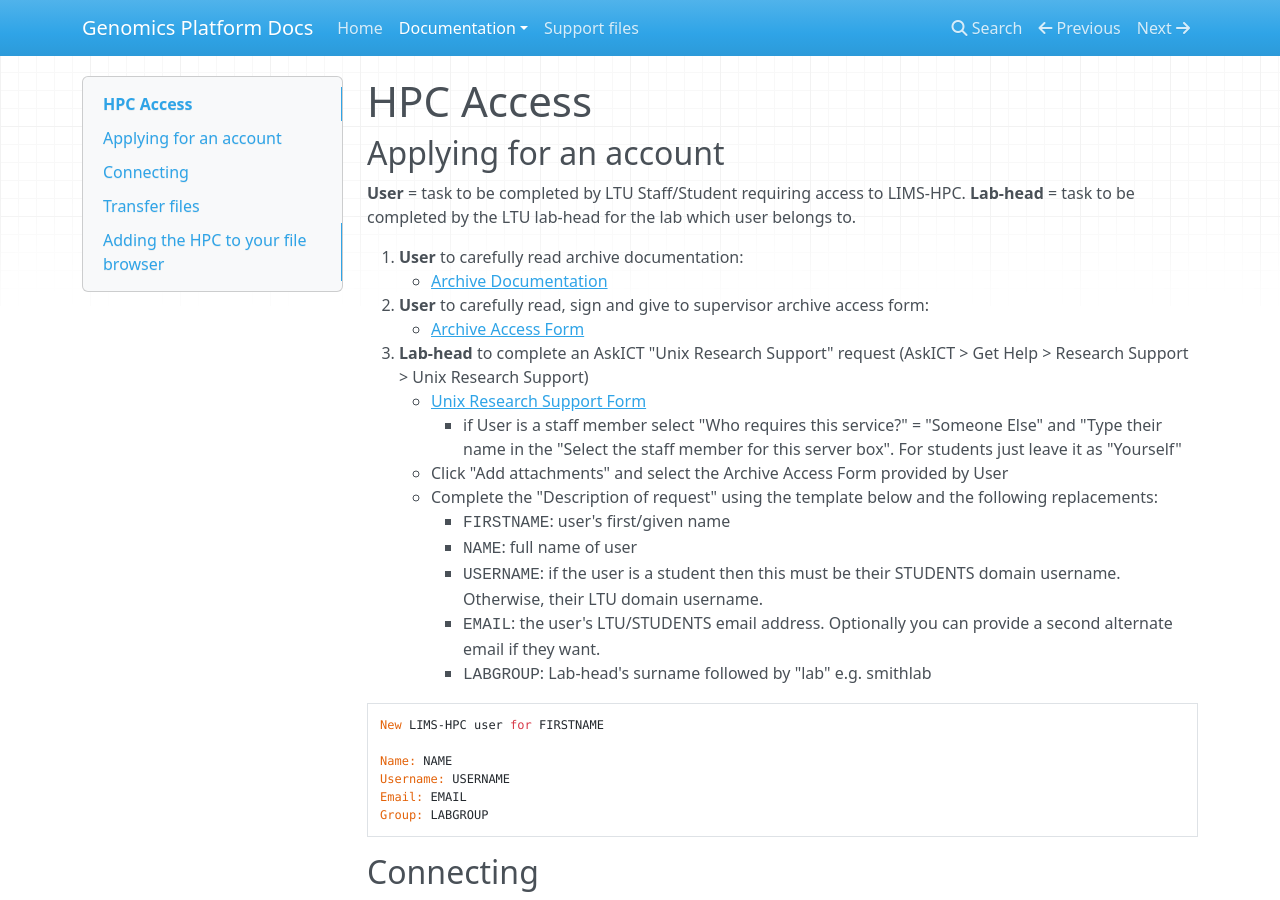
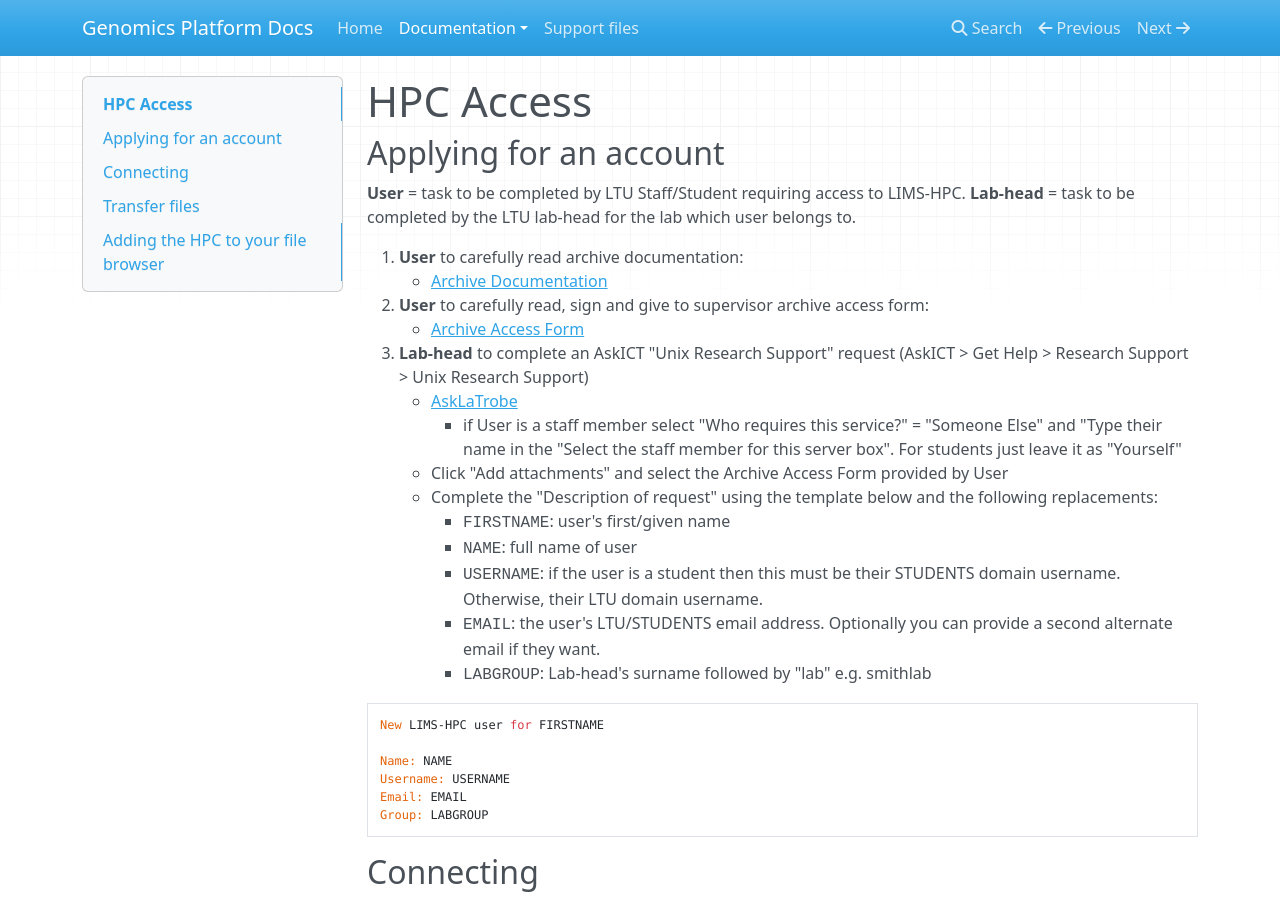
Before and after one commit to andrewjrobinson/gen-plat-docs, an MkDocs documentation site: the page built from docs/hpc-access/index.md, in a window 1280 px wide and 900 px high. Built offline with MkDocs 1.6.1, drawn with Linux system fonts in a browser that asks for light colours; nearby versions of some CDN libraries; old or Windows-style settings are respelled for this version of MkDocs.

Commit message:
Fixed AskLTU link

```diff
--- a/docs/hpc-access/index.md
+++ b/docs/hpc-access/index.md
@@ -12,7 +12,7 @@
 2.	**User** to carefully read, sign and give to supervisor archive access form:
 	* [Archive Access Form](/includes/media/vicnode-form.pdf)
 3.	**Lab-head** to complete an AskICT "Unix Research Support" request (AskICT > Get Help > Research Support > Unix Research Support)
-	* [Unix Research Support Form](https://latrobe.service-now.com/ict?id=sc_cat_item&sys_id=da7e2d426f38a2846fbeda55eb3ee417&sysparm_category=db3688fc6f34e2403b34cd35eb3ee4d5)
+	* [AskLaTrobe](https://latrobe.service-now.com/latrobe)
 		* if User is a staff member select "Who requires this service?" = "Someone Else" and "Type their name in the "Select the staff member for this server box".  For students just leave it as "Yourself"
 	* Click "Add attachments" and select the Archive Access Form provided by User
 	* Complete the "Description of request" using the template below and the following replacements:
```
